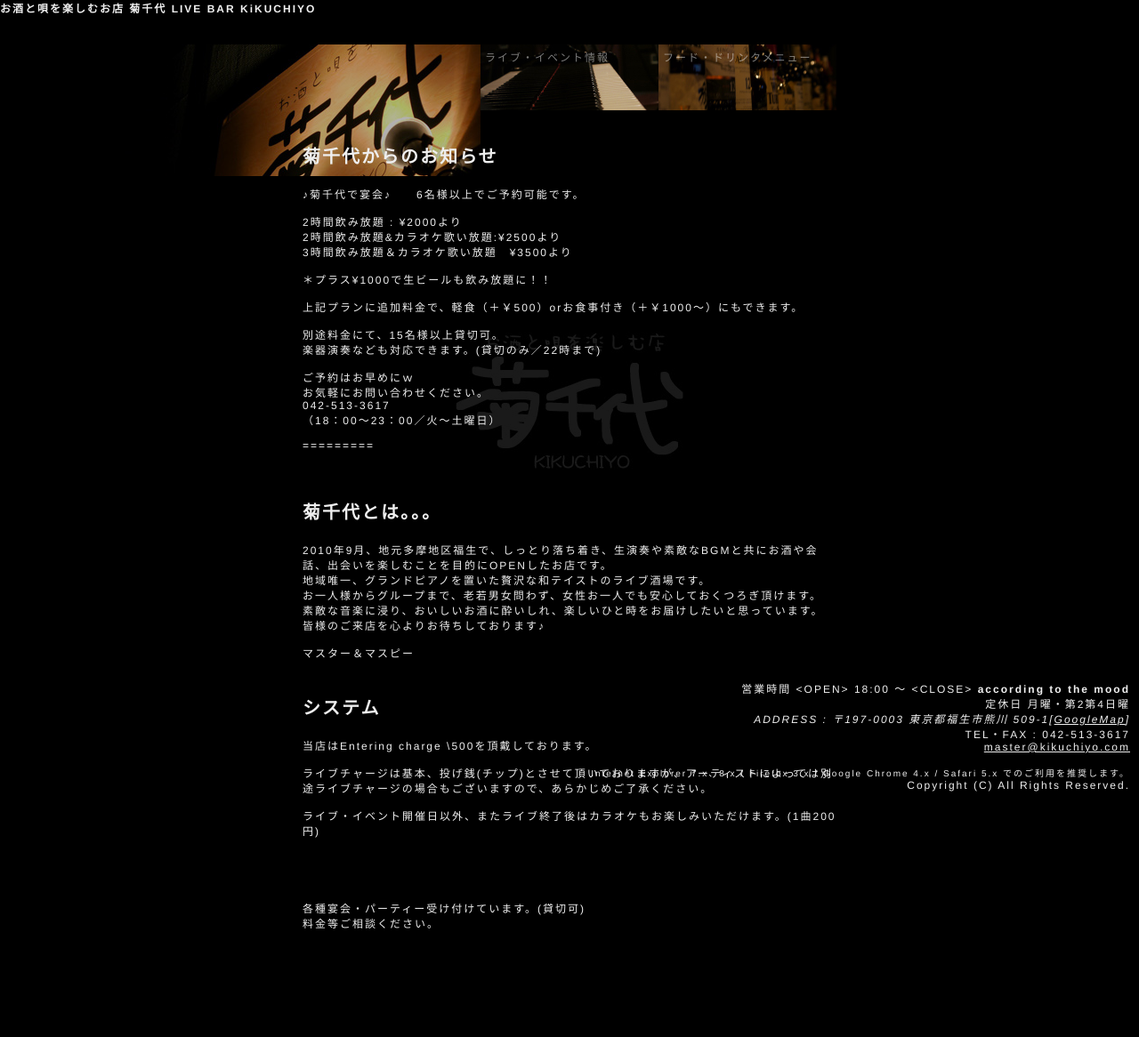
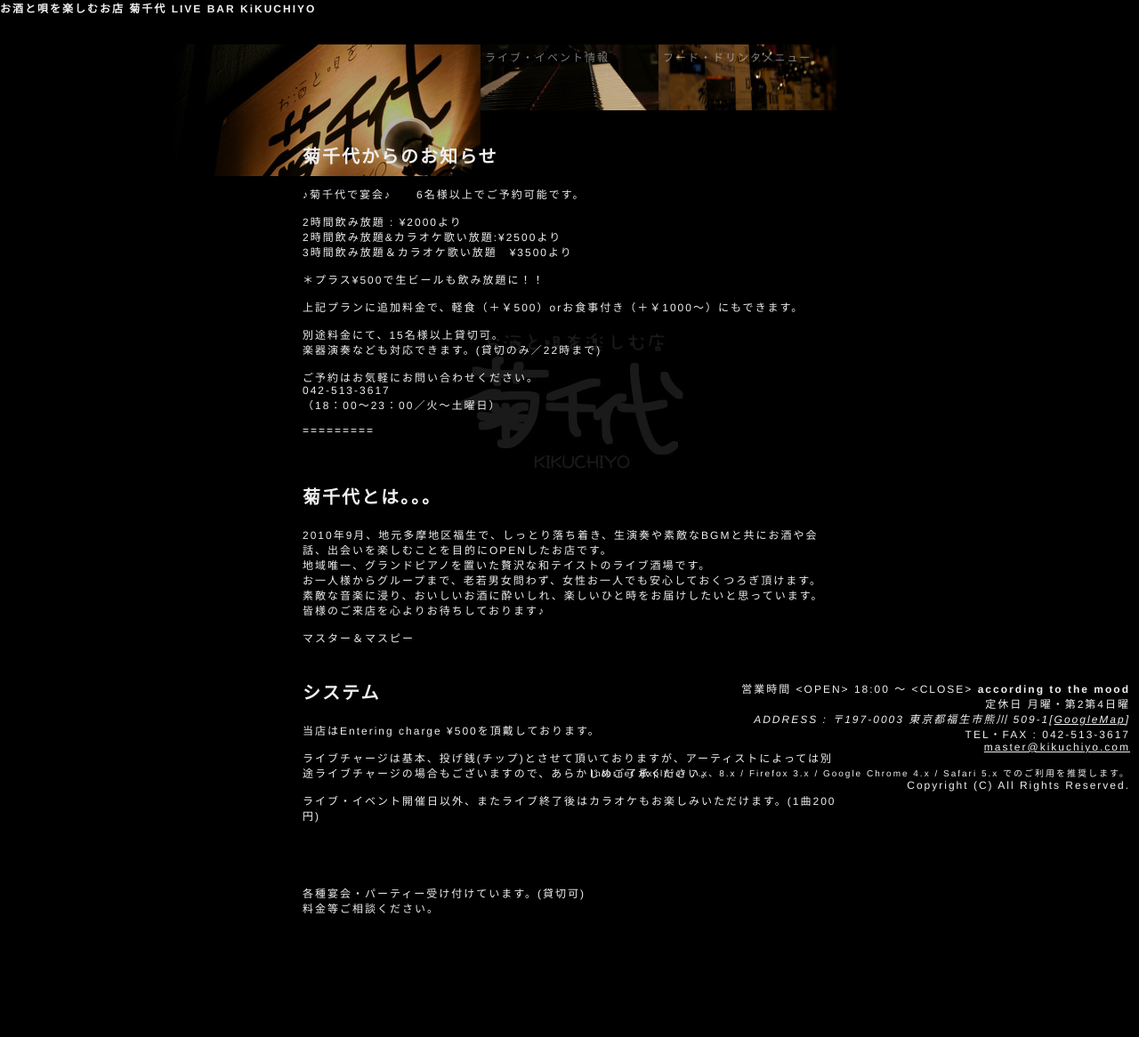
Before and after one commit to live-kikuchiyo/live-kikuchiyo.github.io, a Jekyll site: the page built from info.html, in a window 1280 px wide. Shown: the whole page at 89% size. Built offline with Jekyll 4.4.1, drawn with Linux system fonts in a browser that asks for light colours; nearby versions of some CDN libraries.

Commit message:
Update info.html

```diff
--- a/info.html
+++ b/info.html
@@ -19,7 +19,7 @@ title: お知らせ
 				3時間飲み放題＆カラオケ歌い放題　¥3500より
 				<br/>
 				<br/>
-				＊プラス¥1000で生ビールも飲み放題に！！
+				＊プラス¥500で生ビールも飲み放題に！！
 				<br/>
 				<br/>
 				上記プランに追加料金で、軽食（＋￥500）orお食事付き（＋￥1000～）にもできます。
@@ -30,9 +30,7 @@ title: お知らせ
 				楽器演奏なども対応できます。(貸切のみ／22時まで)
 				<br/>
 				<br/>
-				ご予約はお早めにｗ
-				<br/>
-				お気軽にお問い合わせください。
+				ご予約はお気軽にお問い合わせください。
 				<br/>
 				042-513-3617
 				<br/>
@@ -66,7 +64,7 @@ title: お知らせ
 			<br/>
 			<h2>システム</h2>
 			<div>
-				当店はEntering charge \500を頂戴しております。
+				当店はEntering charge ¥500を頂戴しております。
 				<br/>
 				<br/>
 				ライブチャージは基本、投げ銭(チップ)とさせて頂いておりますが、アーティストによっては別途ライブチャージの場合もございますので、あらかじめご了承ください。
@@ -76,9 +74,7 @@ title: お知らせ
 				<br/>
 				<br/>
 				<br/>
-
 				<br/>
-
 				<br/>
 				<br/>
 				各種宴会・パーティー受け付けています。(貸切可)
```
